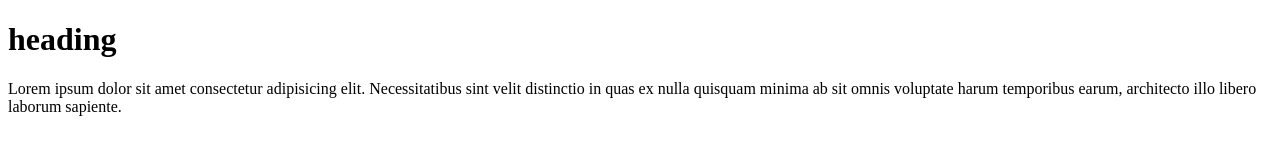
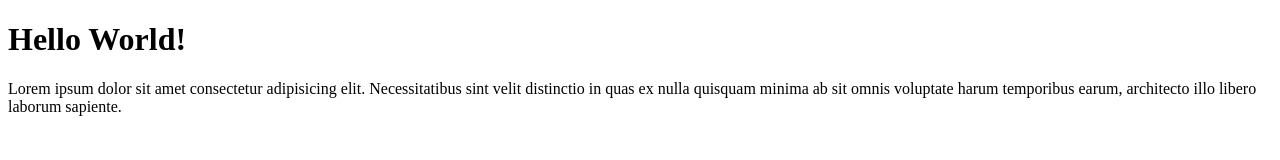
Before and after one commit to andreadebortoli2/htmlcss-hello, a plain HTML site: page index.html in a window 1280 px wide. Drawn offline with Linux system fonts and the light colour scheme.

Commit message:
exercise correction

```diff
--- a/index.html
+++ b/index.html
@@ -3,10 +3,10 @@
 <head>
     <meta charset="UTF-8">
     <meta name="viewport" content="width=device-width, initial-scale=1.0">
-    <title>test first repo</title>
+    <title>Prima pagina HTML</title>
 </head>
 <body>
-    <h1>heading</h1>
+    <h1>Hello World!</h1>
     <p>Lorem ipsum dolor sit amet consectetur adipisicing elit. Necessitatibus sint velit distinctio in quas ex nulla quisquam minima ab sit omnis voluptate harum temporibus earum, architecto illo libero laborum sapiente.</p>
 
 </body>
```
